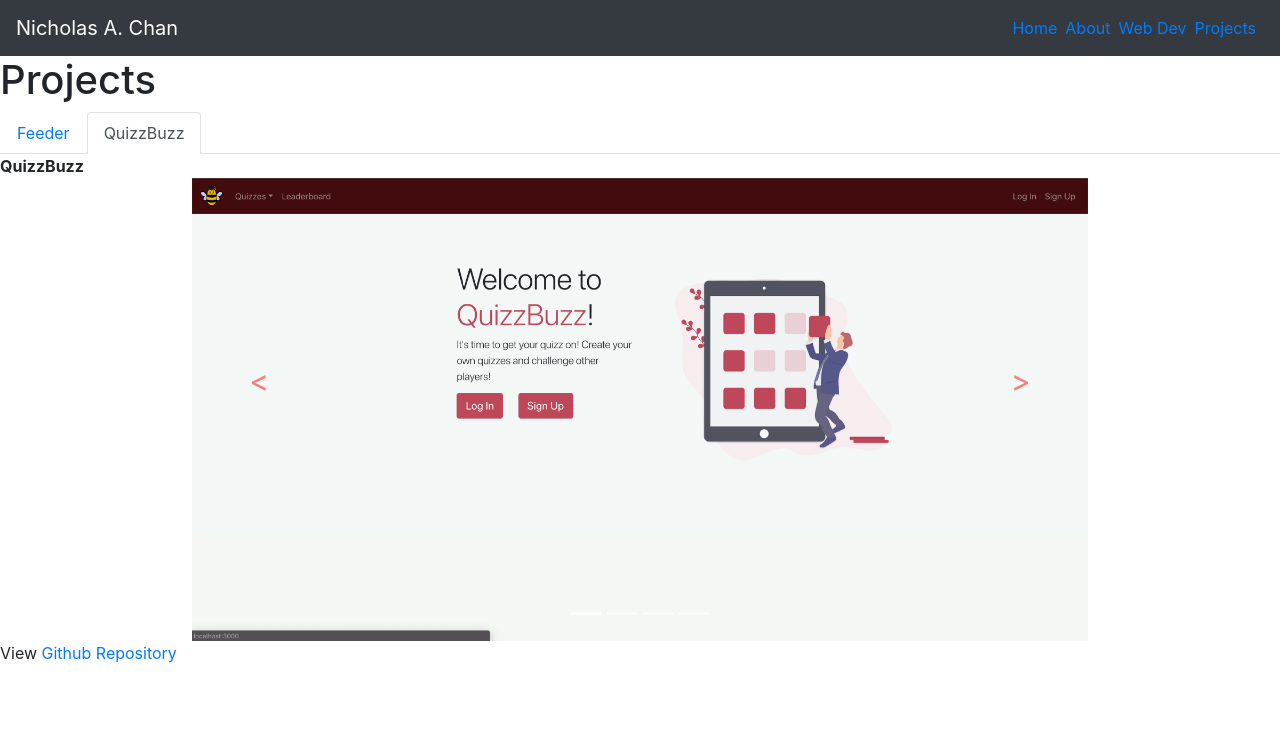
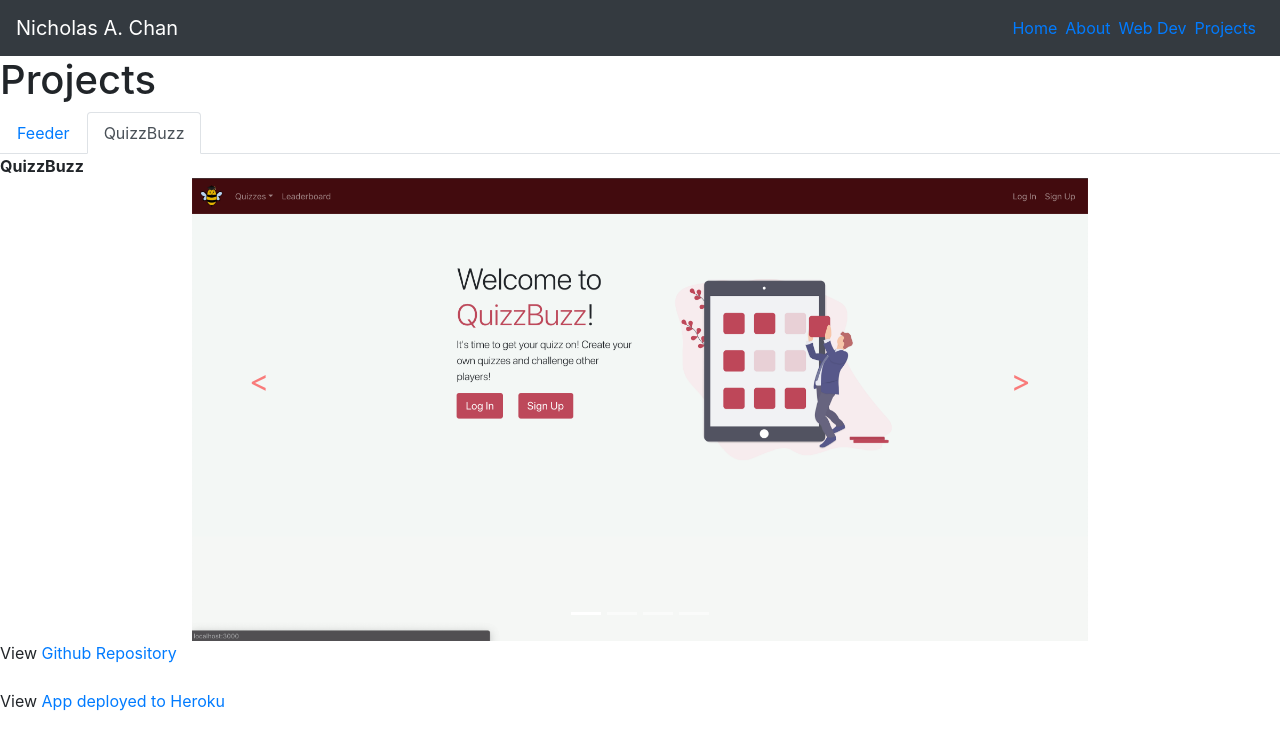
Before and after one commit to LeoBotti/Personal-Site, a React (Create React App) app: page /projects in a window 1280 px wide. Both pictures are taken after a click on the tab "QuizzBuzz". Shown: the top 750 px of the page. Built offline with nearby package versions, Linux system fonts and the light colour scheme.

Commit message:
Implement app link rendering in project item

```diff
--- a/src/components/ProjectItem.js
+++ b/src/components/ProjectItem.js
@@ -30,34 +30,28 @@ export class ProjectItem extends React.Component{
       : ""
   }
 
+  rednerAppLink = (appLink) => {
+    return appLink ?
+    <>
+      View {" "}
+          <a href="https://quizzbuzzsalmon.herokuapp.com/" target='_blank' rel="noopener noreferrer">
+          App deployed to Heroku
+          </a>
+    </>
+    : ""
+  }
+
 
   render(){
     const {object} = this.props
-    const { images, header, githubLink } = object
+    const { images, header, githubLink, appLink } = object
 
     return(
       <>
         <strong>{header}</strong><br/>
         {this.renderImages(images)}
         {this.renderGithubLink(githubLink)}
-
-        {/* View {" "}
-          <a href="https://github.com/NicAChan/FEEDER" target='_blank' rel="noopener noreferrer">
-          Github Repository
-          </a> <br/> <br/>
-        */}
-
-
-        {/*
-        View {" "}
-          <a href="https://github.com/chrischu5/Team_Salmon" target='_blank' rel="noopener noreferrer">
-          Github Repository
-          </a> <br/>
-
-        View {" "}
-          <a href="https://quizzbuzzsalmon.herokuapp.com/" target='_blank' rel="noopener noreferrer">
-          App deployed to Heroku
-          </a> */}
+        {this.rednerAppLink(appLink)}
       </>
       )
   }
--- a/src/components/Projects.js
+++ b/src/components/Projects.js
@@ -5,7 +5,6 @@ import {ProjectItem} from "./ProjectItem"
 const feederObject = {
   header: "Feeder",
   githubLink: "https://github.com/NicAChan/FEEDER",
-  appLink: "",
   images: [
 
   ]
@@ -14,6 +13,7 @@ const feederObject = {
 const quizzBuzzObject = {
   header: "QuizzBuzz",
   githubLink: "https://github.com/chrischu5/Team_Salmon",
+  appLink: "https://quizzbuzzsalmon.herokuapp.com/",
   images: [
     '/images/qbWelcome.png',
     'images/qbIndex.png',
```
